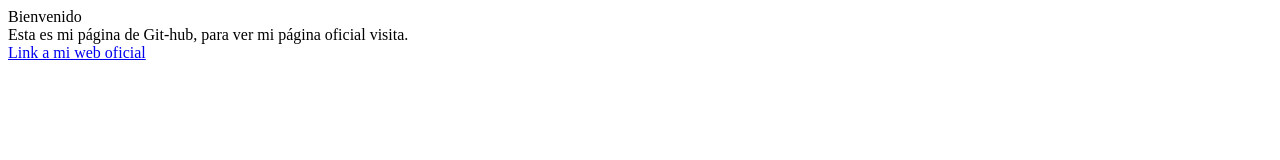
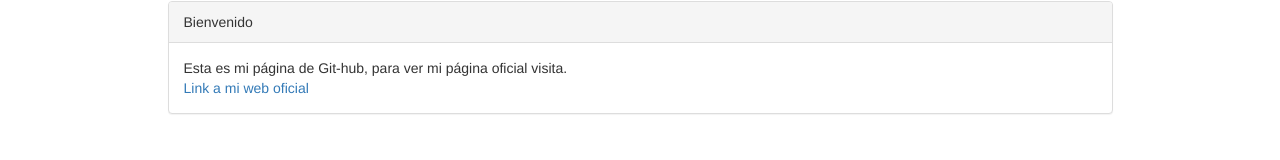
Before and after one commit to JaviLopezM/JaviLopezM.github.io, a plain HTML site: page index.html in a window 1280 px wide. Drawn offline with nearby package versions, Linux system fonts and the light colour scheme.

Commit message:
Añado link css de bootstrap

```diff
--- a/index.html
+++ b/index.html
@@ -5,11 +5,12 @@
     <meta name="viewport" content="width=device-width, initial-scale=1">
     <script src="https://ajax.googleapis.com/ajax/libs/jquery/3.2.1/jquery.min.js"></script>
     <script src="https://maxcdn.bootstrapcdn.com/bootstrap/3.3.7/js/bootstrap.min.js"></script>
-
-  </head>
-  <title>
+    <link rel="stylesheet" href="https://cdnjs.cloudflare.com/ajax/libs/twitter-bootstrap/3.3.6/css/bootstrap.min.css" integrity="sha384-1q8mTJOASx8j1Au+a5WDVnPi2lkFfwwEAa8hDDdjZlpLegxhjVME1fgjWPGmkzs7" crossorigin="anonymous">
+      <title>
     Javier López
   </title>
+  </head>
+
   <body>
     <div class="container">
     <div class="row">
```
